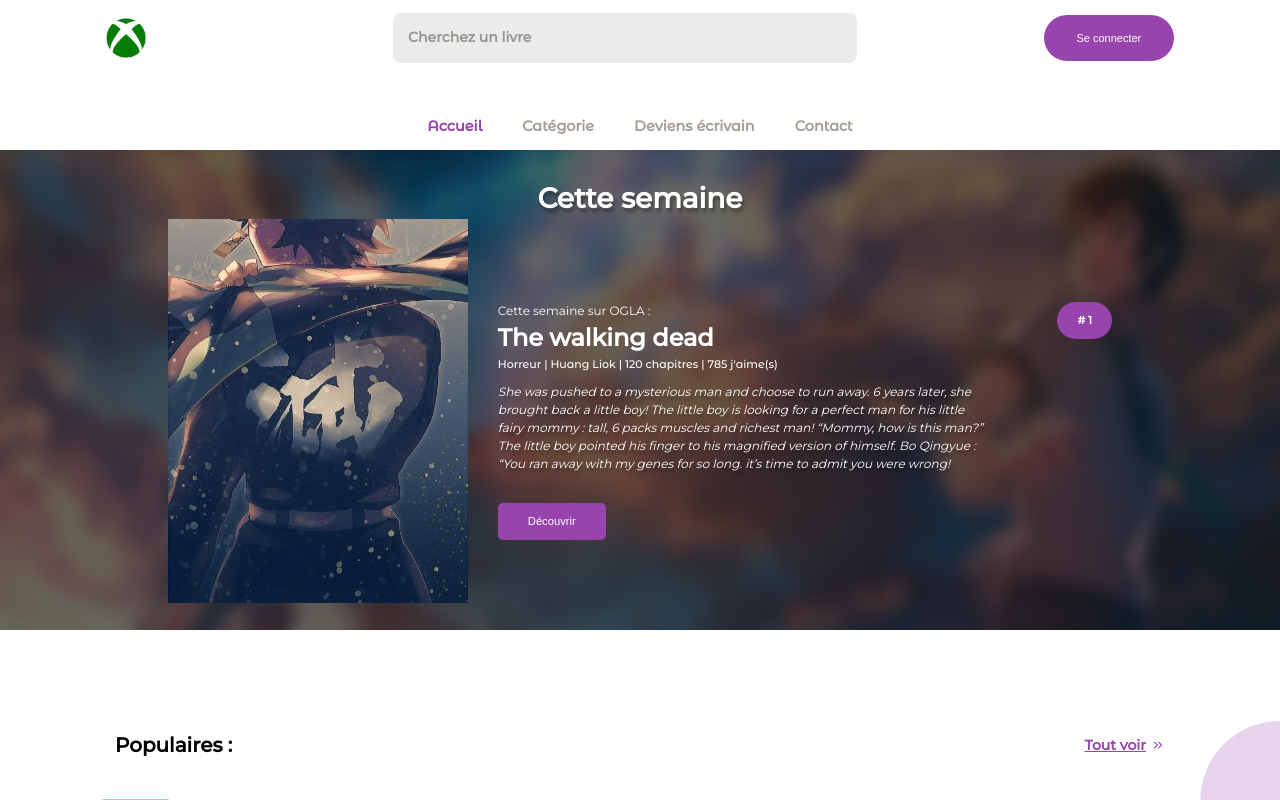
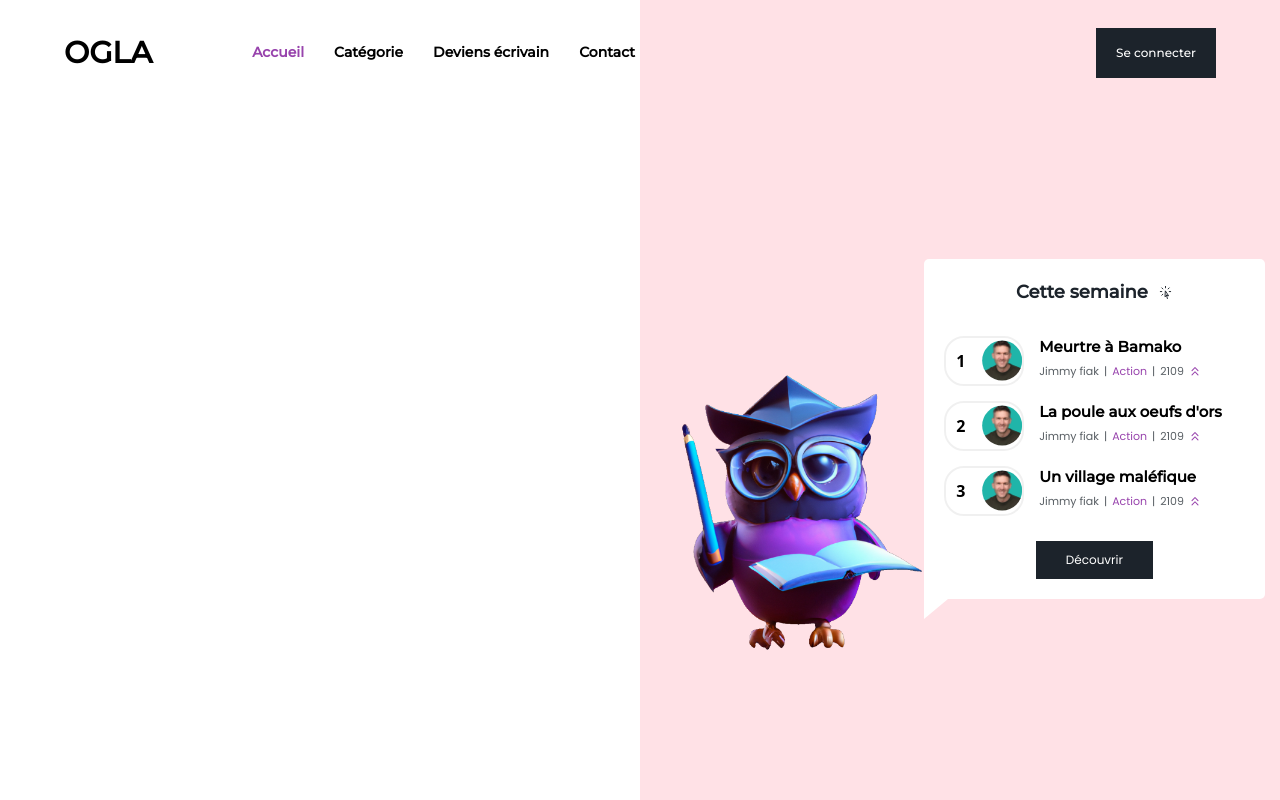
Before and after one commit to Antokrt/Ogla, a Next.js app: page / in a window 1280 px wide. Shown: the top 800 px of the page. Built offline with nearby package versions, Linux system fonts and the light colour scheme; no server answers; a web font is replaced by a local one.

Commit message:
Refonte banner home

```diff
--- a/Component/Banner.js
+++ b/Component/Banner.js
@@ -7,6 +7,12 @@
 import LogCard from "./layouts/LogCard";
 import {ChevronDoubleUpIcon} from "@heroicons/react/20/solid";
 import axios from "axios";
+import {
+    ArrowLongRightIcon,
+    ArrowRightCircleIcon, ArrowRightOnRectangleIcon, ArrowSmallRightIcon,
+    CursorArrowRaysIcon,
+    RocketLaunchIcon
+} from "@heroicons/react/24/outline";
 
 
 export default function Banner() {
@@ -32,7 +38,57 @@
 
     return (
         <div className={styles.container}>
-            <h1>Cette semaine</h1>
+
+            <div className={styles.absBlock}>
+
+            </div>
+            <div className={styles.mainA}>
+
+            </div>
+            <div className={styles.mainB}>
+<img src={'assets/owl.png'}/>
+                <div className={styles.bubbleContainer}>
+                    <h5 className={styles.title}>Cette semaine <CursorArrowRaysIcon/></h5>
+                    <div className={styles.listContainer}>
+
+                        <div className={styles.item}>
+                            <div className={styles.header}>
+                                <p>1</p>
+                                <img src={'assets/profil-example.png'}/>
+                            </div>
+                            <div className={styles.bookContainer}>
+                                <h6>Meurtre à Bamako</h6>
+                                <p><span className={styles.author}>Jimmy fiak </span>| <span className={styles.category}>Action </span>| <span className={styles.likes}>2109 <ChevronDoubleUpIcon/></span></p>
+                            </div>
+                        </div>
+
+                        <div className={styles.item}>
+                            <div className={styles.header}>
+                                <p>2</p>
+                                <img src={'assets/profil-example.png'}/>
+                            </div>
+                            <div className={styles.bookContainer}>
+                                <h6>La poule aux oeufs d'ors</h6>
+                                <p><span className={styles.author}>Jimmy fiak </span>| <span className={styles.category}>Action </span>| <span className={styles.likes}>2109 <ChevronDoubleUpIcon/></span></p>
+                            </div>
+                        </div>
+
+                        <div className={styles.item}>
+                            <div className={styles.header}>
+                                <p>3</p>
+                                <img src={'assets/profil-example.png'}/>
+                            </div>
+                            <div className={styles.bookContainer}>
+                                <h6>Un village maléfique</h6>
+                                <p><span className={styles.author}>Jimmy fiak </span>| <span className={styles.category}>Action </span>| <span className={styles.likes}>2109 <ChevronDoubleUpIcon/></span></p>
+                            </div>
+                        </div>
+                    </div>
+                    <button>Découvrir</button>
+
+                </div>
+            </div>
+   {/*         <h1>Cette semaine</h1>
 
             <div className={styles.cardContainer}>
 
@@ -64,7 +120,7 @@
                     <button>Découvrir</button>
                 </div>
 
-            </div>
+            </div>*/}
 
          {/*       <SimpleImageSlider
                     width={width - useScrollbarSize().width}
--- a/Component/Header.js
+++ b/Component/Header.js
@@ -28,7 +28,62 @@
 
     return (
         <div className={styles.container}>
-            <div className={styles.mainA}>
+        <div className={styles.mainA}>
+                <h3>OGLA</h3>
+            <nav>
+                <ul>
+                    <li><Link href="/"><a
+                        className={router.pathname === "/" ? styles.activeNav : ""}>Accueil</a></Link></li>
+                    <li><Link href=
+                                  {{
+                                      pathname: "/Category",
+                                  }}
+                    ><a className={router.pathname === "/Category" ? styles.activeNav : ""}>Catégorie</a></Link>
+                    </li>
+                    <li><Link href="/devenir-auteur"><a
+                        className={router.pathname === "/devenir-auteur" ? styles.activeNav : ""}>Deviens
+                        écrivain</a></Link></li>
+                    <li><Link href="/"><a
+                        className={router.pathname === "/contact" ? styles.activeNav : ""}>Contact</a></Link>
+                    </li>
+                </ul>
+            </nav>
+            </div>
+
+            <div className={styles.mainLog}>
+                {
+                    status === 'authenticated' ?
+                        <div className={styles.accountContainer}>
+                            <div className={styles.account}
+                                 onClick={() =>{
+                                     router.push("/profil")
+                                 }}
+                            >
+                                <div>
+                                    <p>{session.user.pseudo[0].toUpperCase()}</p>
+                                </div>
+                            </div>
+
+                            <ArrowLeftOnRectangleIcon
+                                onClick={() => {
+                                    signOut()
+                                        .then(() => router.push('/'))
+                                }
+                                }
+                                title={'Se déconnecter'}/>
+                        </div>
+
+                        :
+                        <div className={styles.login}>
+                            <button onClick={() => router.push({
+                                pathname: "auth",
+                                query: "login"
+                            })}>Se connecter
+                            </button>
+                        </div>
+                }
+            </div>
+ {/*           <div className={styles.mainA}>
                 <div className={styles.logo}>
                     <img src={"/assets/logo.png"}/>
                 </div>
@@ -100,7 +155,7 @@
                     </nav>
                 </div>
 
-            }
+            }*/}
 
 
         </div>
--- a/pages/index.js
+++ b/pages/index.js
@@ -22,12 +22,12 @@
 
             <div
 
-                style={{
+               /* style={{
                 position: "fixed",
                 top: 0,
                 zIndex: 2,
                 width: "100%"
-            }}>
+            }*/>
                 <Header></Header>
             </div>
             <Banner></Banner>
--- a/styles/Component/Banner.module.scss
+++ b/styles/Component/Banner.module.scss
@@ -1,16 +1,164 @@
 @import "/styles/utils/var";
 .container {
   display: flex;
-  justify-content: center;
+  position: relative;
+  justify-content: space-between;
   align-items: center;
-  flex-direction: column;
-  margin-top: 150px;
-height: 60vh;
+height: 100vh;
+  margin-top: -10vh;
+  .absBlock{
+    z-index: -10;
+    position: absolute;
+    right: 0;
+    width: 50%;
+    background-color: rgba(255, 192, 203, 0.48);
+    height: 100%;
+  }
+  .mainA{
+    height: 100%;
+    width: 60%;
+  }
+
+  .mainB{
+    display: flex;
+    align-items: end;
+    justify-content: center;
+    height: 100%;
+    width: 45%;
+    margin-top: 5%;
+    padding-right: 5%;
+    img{
+      width: 50%;
+      height: 80%;
+      object-fit: contain;
+      margin-right: 0%;
+    }
+
+    .bubbleContainer{
+      &::before{
+        content: "";
+        width: 0px;
+        height: 0px;
+        position: absolute;
+        border-left: 24px solid #fff;
+        border-right: 12px solid transparent;
+        border-top: 12px solid #fff;
+        border-bottom: 20px solid transparent;
+        left: 0px;
+        bottom: -20px;
+      }
+      display: flex;
+      flex-direction: column;
+      justify-content: center;
+      align-items: center;
+      margin-bottom: 48%;
+      position: relative;
+      background-color: white;
+      min-height: 100px;
+      min-width: 70%;
+      padding: 20px;
+      gap: 10px;
+      border-radius: 5px;
+      .title{
+        display: flex;
+        gap: 10px;
+        font-family: 'Montserrat',sans-serif;
+        font-size: 18px;
+        font-weight: bold;
+        margin-bottom: 10px;
+        color: #1C232B;
+        svg{
+         width: 15px;
+          color: #1C232B;
+        }
+      }
+
+      .listContainer{
+        width: 100%;
+        margin-top: 10px;
+        display: flex;
+        justify-content: start;
+        flex-direction: column;
+        gap: 15px;
+
+        .item{
+          display: flex;
+          height: 50px;
+
+          gap: 15px;
+          .header{
+            display: flex;
+            align-items: center;
+            justify-content: space-between;
+            padding-left: 10px;
+            padding-top: 2px;
+            padding-bottom: 2px;
+            border: solid 2px rgba(0, 0, 0, 0.06);
+            width: 80px;
+            border-radius: 20px;
+            p{
+              font-weight: bold;
+              font-size: 16px;
+            }
+            img{
+              object-fit: cover;
+              width: 40px;
+              height: 100%;
+              clip-path: circle();
+            }
+          }
+
+          .bookContainer{
+            display: flex;
+            flex-direction: column;
+            gap: 5px;
+            h6{
+              font-family: 'Montserrat',sans-serif;
+              font-size: 15px;
+              font-weight: bold;
+            }
+            p{
+              display: flex;
+              align-items: center;
+              gap: 5px;
+              font-family: 'Poppins',sans-serif;
+              font-size: 11px;
+              color: rgba(28, 35, 43, 0.73);
+              .category{
+                color: $purpleLight!important;
+              }
+              .author{
+              }
+              span{
+                display: flex;
+
+                svg{
+                  margin-left: 4px;
+                  color: $purpleLight;
+                  width: 14px;
+                }
+              }
+            }
+          }
+        }
+      }
+      button{
+        margin-top: 15px;
+        background-color:#1C232B;
+        padding: 10px 30px;
+        color: white;
+        font-family: "Poppins",sans-serif;
+        font-size: 12px;
+      }
+    }
+  }
+
+  /*
   background: linear-gradient( rgba(0, 0, 0, 0.6), rgba(0, 0, 0, 0.6) ), url('/assets/diapo/image.png');
   background-repeat: no-repeat;
-  background-size: 100% 100%;
+  background-size: 100% 100%;*/
 
-  h1{
+  /*h1{
     font-size: 3.5vh;
     font-family: "Montserrat",sans-serif;
     color: white;
@@ -125,5 +273,5 @@
       }
 
     }
-  }
+  }*/
 }
--- a/styles/Component/Header.module.scss
+++ b/styles/Component/Header.module.scss
@@ -3,6 +3,83 @@
 
 .container {
   display: flex;
+  align-items: center;
+  justify-content: space-between;
+  background-color: transparent;
+  padding-top: 2%;
+  padding-left: 5%;
+  padding-right: 5%;
+  height: 10vh;
+  z-index: 1;
+
+  .mainA{
+    display: flex;
+    h3{
+      margin-right: 100px;
+      font-family: 'Montserrat',sans-serif;
+      font-weight: bold;
+      font-size: 30px;
+    }
+    nav{
+      display: flex;
+      align-items: center;
+      ul{
+        display: flex;
+        align-items: center;
+        gap: 30px;
+        li{
+          font-weight: bold;
+          font-size: 14px;
+          font-family: 'Montserrat',sans-serif;
+        }
+      }
+    }
+
+  }
+
+  .mainLog{
+    .accountContainer{
+      display: flex;
+      svg{
+        cursor: pointer;
+        width: 25px;
+        color: #1C232B;
+      }
+    }
+    .account{
+      margin-right: 20px;
+      cursor: pointer;
+      flex-wrap: wrap;
+      display: flex;
+      align-items: center;
+      justify-content: center;
+      background-color: $blue;
+      width: 50px;
+      height: 50px;
+      border-radius: 50px;
+      p{
+        color: white;
+        font-family:"Montserrat Alternates" ,sans-serif;
+        font-weight: bold;
+      }
+    }
+
+    .login{
+      display: flex;
+      align-items: center;
+      padding-left: 20px;
+      padding-right: 20px;
+      background-color: #1C232B;
+      height: 50px;
+      button {
+        color: white;
+        font-weight: 500;
+        font-family: 'Montserrat',sans-serif;
+        font-size: 12px;
+      }
+    }
+  }
+ /* display: flex;
   align-items: center;
   flex-direction: column;
   justify-content: space-between;
@@ -144,7 +221,7 @@
         padding-right: 20px;
       }
     }
-  }
+  }*/
 }
 
 .activeNav {
```
Also changed, not shown: public/assets/owl.png (added), public/assets/profil-example.png (added).
